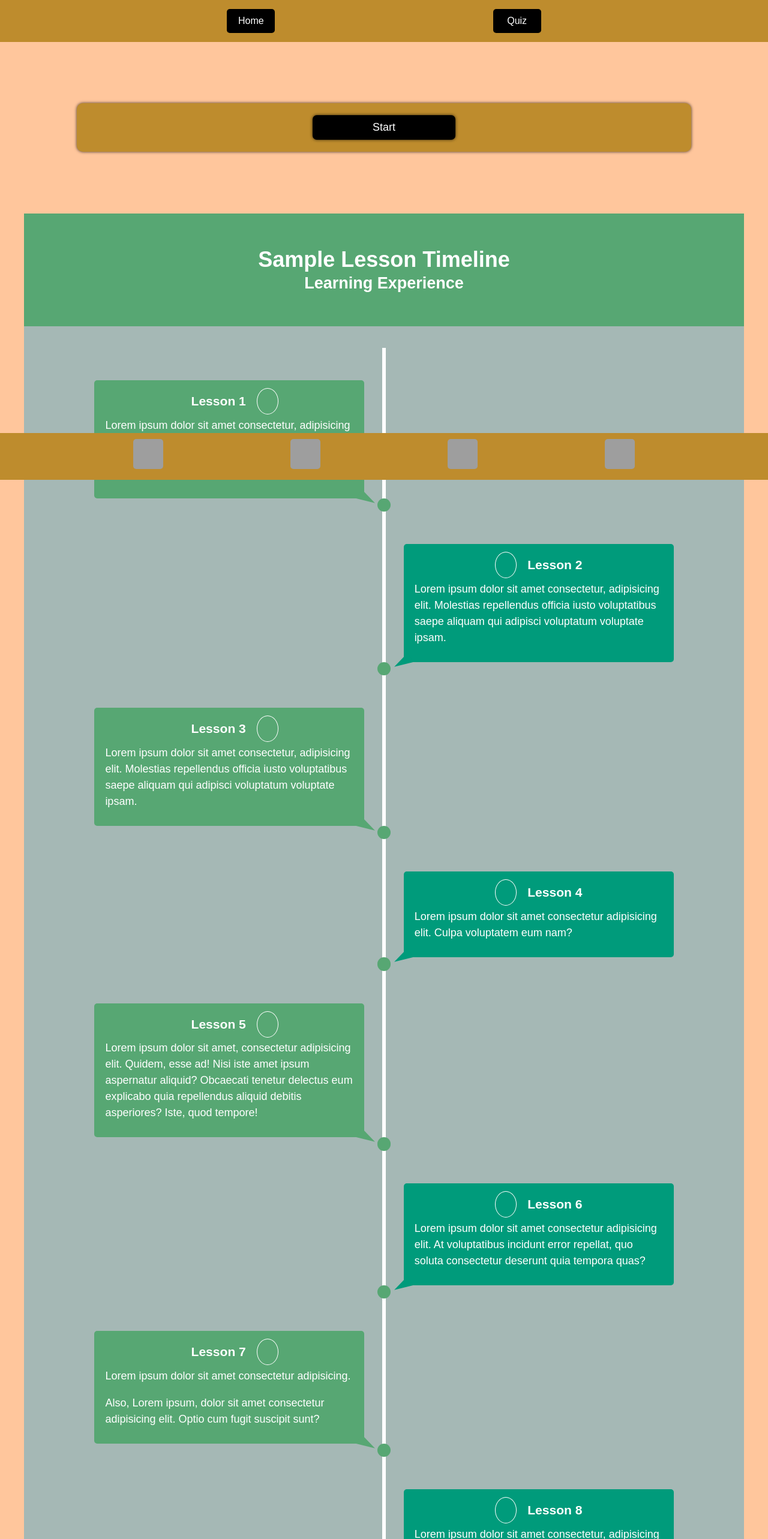
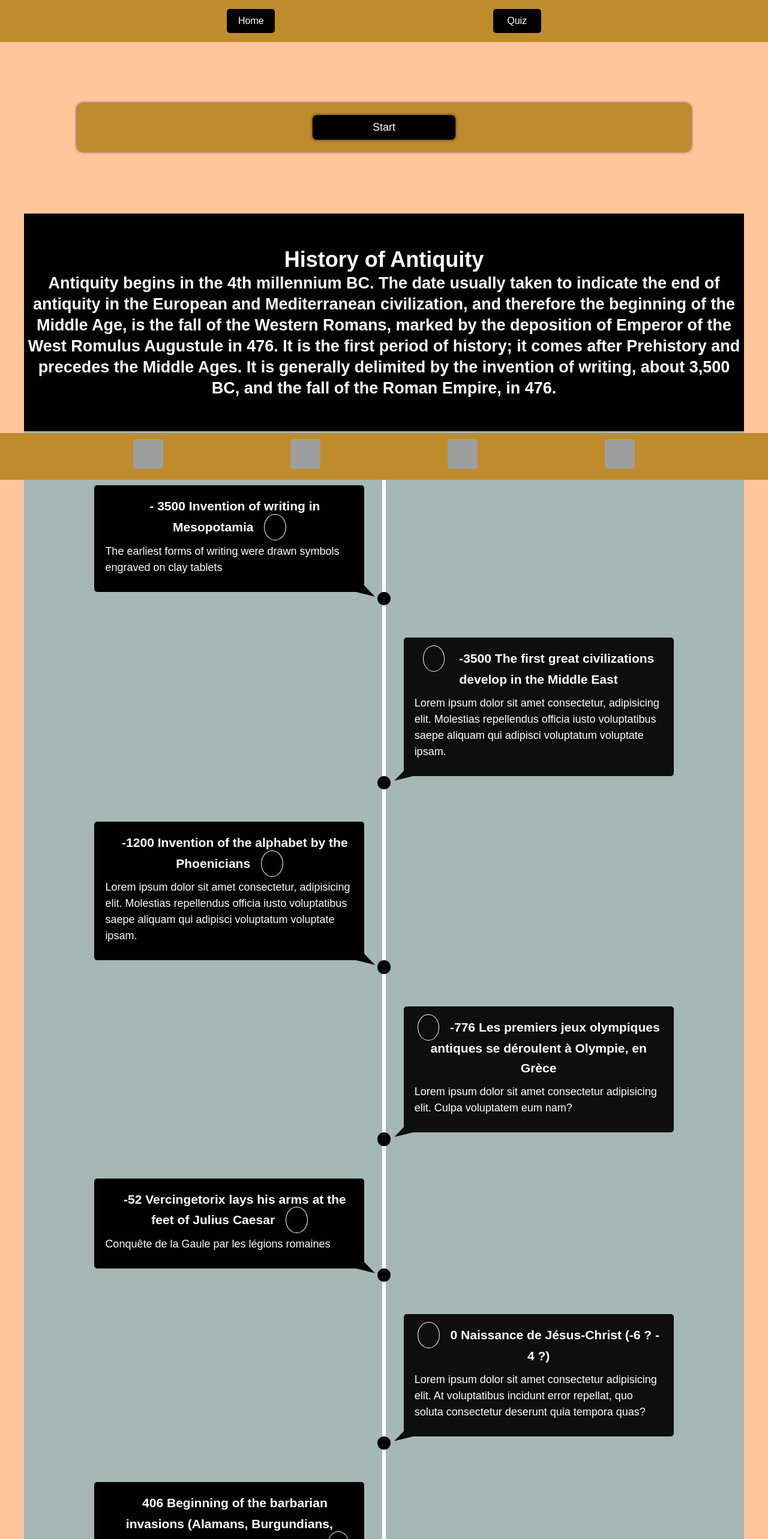
Before and after one commit to Maxence-P/Hackathon_01, a React (Create React App) app: page / in a window 1280 px wide. Shown: the top 2566 px of the page at 60% size. Built offline with nearby package versions, Linux system fonts and the light colour scheme; grey boxes are pictures that could not be loaded.

Commit message:
ajout texte History

```diff
--- a/src/components/History.css
+++ b/src/components/History.css
@@ -1,13 +1,13 @@
 :root {
   --neutral-color: #a5b8b5;
-  --primary-color: #009b7b;
-  --secondary-color: #57a773;
+  --primary-color: #0d0e0d;
+  --secondary-color: #000000;
   --max-width: 1200px;
 }
 
 html {
   font-family: "Lato", sans-serif;
-  font-size: 16px;
+  font-size: 5px;
   line-height: 1.5;
   color: #000000;
 }
@@ -31,6 +31,7 @@ h1 {
   padding: 0 1rem;
   font-size: 2rem;
   line-height: 1.25;
+
 }
 
 h2 {
--- a/src/components/History.jsx
+++ b/src/components/History.jsx
@@ -6,17 +6,38 @@ function History() {
     <div className="page-wrapper">
       <header>
         <h1>
-          <i className="fas fa-brain"></i> Sample Lesson Timeline
+          <i className="fas fa-brain"></i> History of Antiquity
         </h1>
         <h2>
-          <i className="fas fa-user"></i> Learning Experience
+          <i className="fas fa-user"></i>
+          Antiquity begins in the 4th millennium BC. The date usually taken to
+          indicate the end of antiquity in the European and Mediterranean
+          civilization, and therefore the beginning of the Middle Age, is the
+          fall of the Western Romans, marked by the deposition of Emperor of the
+          West Romulus Augustule in 476. It is the first period of history; it
+          comes after Prehistory and precedes the Middle Ages. It is generally
+          delimited by the invention of writing, about 3,500 BC, and the fall of
+          the Roman Empire, in 476.
         </h2>
       </header>
 
       <main id="chronology">
         <article className="timeline">
           <div className="time-block">
-            <h3>Lesson 1</h3>
+            <h3> - 3500 Invention of writing in Mesopotamia</h3>
+            <p>
+              The earliest forms of writing were drawn symbols engraved on clay
+              tablets
+            </p>
+          </div>
+        </article>
+
+        <article className="timeline">
+          <div className="time-block">
+            <h3>
+              {" "}
+              -3500 The first great civilizations develop in the Middle East
+            </h3>
             <p>
               Lorem ipsum dolor sit amet consectetur, adipisicing elit.
               Molestias repellendus officia iusto voluptatibus saepe aliquam qui
@@ -27,7 +48,7 @@ function History() {
 
         <article className="timeline">
           <div className="time-block">
-            <h3>Lesson 2</h3>
+            <h3> -1200 Invention of the alphabet by the Phoenicians</h3>
             <p>
               Lorem ipsum dolor sit amet consectetur, adipisicing elit.
               Molestias repellendus officia iusto voluptatibus saepe aliquam qui
@@ -38,18 +59,10 @@ function History() {
 
         <article className="timeline">
           <div className="time-block">
-            <h3>Lesson 3</h3>
-            <p>
-              Lorem ipsum dolor sit amet consectetur, adipisicing elit.
-              Molestias repellendus officia iusto voluptatibus saepe aliquam qui
-              adipisci voluptatum voluptate ipsam.
-            </p>
-          </div>
-        </article>
-
-        <article className="timeline">
-          <div className="time-block">
-            <h3>Lesson 4</h3>
+            <h3>
+              -776 Les premiers jeux olympiques antiques se déroulent à Olympie,
+              en Grèce
+            </h3>
             <p>
               Lorem ipsum dolor sit amet consectetur adipisicing elit. Culpa
               voluptatem eum nam?
@@ -59,19 +72,16 @@ function History() {
 
         <article className="timeline">
           <div className="time-block">
-            <h3>Lesson 5</h3>
-            <p>
-              Lorem ipsum dolor sit amet, consectetur adipisicing elit. Quidem,
-              esse ad! Nisi iste amet ipsum aspernatur aliquid? Obcaecati
-              tenetur delectus eum explicabo quia repellendus aliquid debitis
-              asperiores? Iste, quod tempore!
-            </p>
+            <h3>
+              -52 Vercingetorix lays his arms at the feet of Julius Caesar
+            </h3>
+            <p>Conquête de la Gaule par les légions romaines</p>
           </div>
         </article>
 
         <article className="timeline">
           <div className="time-block">
-            <h3>Lesson 6</h3>
+            <h3>0 Naissance de Jésus-Christ (-6 ? - 4 ?)</h3>
             <p>
               Lorem ipsum dolor sit amet consectetur adipisicing elit. At
               voluptatibus incidunt error repellat, quo soluta consectetur
@@ -82,7 +92,10 @@ function History() {
 
         <article className="timeline">
           <div className="time-block">
-            <h3>Lesson 7</h3>
+            <h3>
+              406 Beginning of the barbarian invasions (Alamans, Burgundians,
+              Vandals, Franks ...) in Roman Gaul
+            </h3>
             <p>Lorem ipsum dolor sit amet consectetur adipisicing.</p>
             <p>
               Also, Lorem ipsum, dolor sit amet consectetur adipisicing elit.
@@ -93,7 +106,10 @@ function History() {
 
         <article className="timeline">
           <div className="time-block">
-            <h3>Lesson 8</h3>
+            <h3>
+              476 End of the Western Roman Empire End of the Western Roman
+              Empire
+            </h3>
             <p>
               Lorem ipsum dolor sit amet consectetur, adipisicing elit.
               Molestias repellendus officia iusto voluptatibus saepe aliquam qui
```
